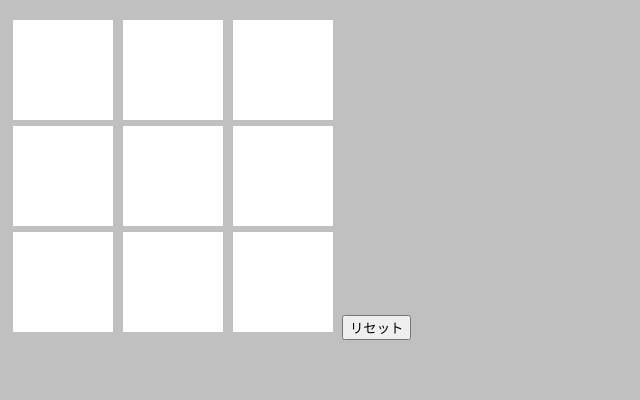
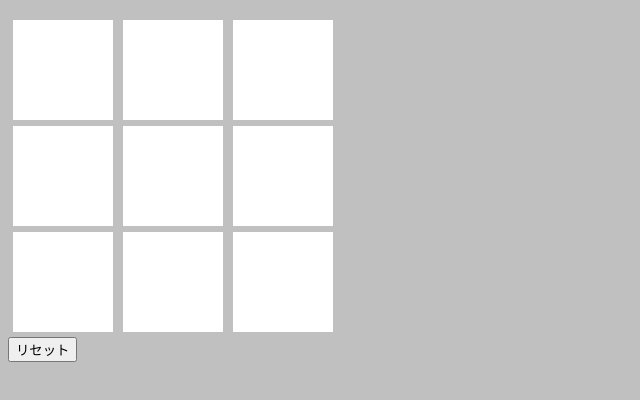
Before and after one commit to Aso2001211/ensyuu, a plain HTML site: page index.html in a window 1280 px wide. Shown: the part 70-470 px from the top of the page, without its empty margins (0-640 px from the left). Drawn offline with Linux system fonts and the light colour scheme.

Commit message:
Update index.html

```diff
--- a/index.html
+++ b/index.html
@@ -11,7 +11,7 @@
     <img id="img1" src="img/shiro.png"><img id="img2" src="img/shiro.png"><img id="img3" src="img/shiro.png"><br>
     <img id="img4" src="img/shiro.png"><img id="img5" src="img/shiro.png"><img id="img6" src="img/shiro.png"><br>
     <img id="img7" src="img/shiro.png"><img id="img8" src="img/shiro.png"><img id="img9" src="img/shiro.png">
-    <script src="src/marubatu.js"></script>
+    <script src="src/marubatu.js"></script><br>
     <button type="button" onclick="location.href='https://Aso2001211.github.io/ensyuu'">リセット</button>
 </body>
 </html>
```
